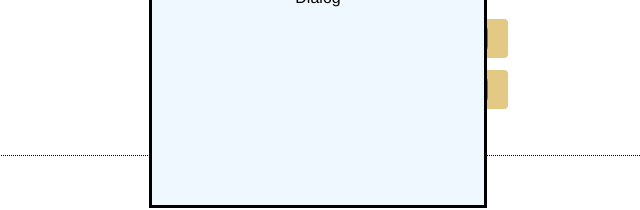
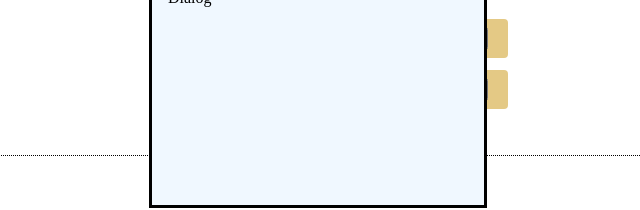
Before and after one commit to y-soliloquy/vue-ts-study, a Vue app: page / in a window 1280 px wide. Both pictures are taken after a click on the button "Change". Shown: the part 311-521 px from the top of the page, without its empty margins (322-962 px from the left). Built offline with nearby package versions, Linux system fonts and the light colour scheme.

Commit message:
teleportタグによってdialogの階層を変更する

```diff
--- a/src/components/Resavation.vue
+++ b/src/components/Resavation.vue
@@ -46,9 +46,11 @@ const getContent = () => {
             <ResavationList />
         </div> -->
         <button @click="onClickButton">Change</button>
-        <dialog :open="isDialogOpen" class="dialog">
-            <span>Dialog</span>
-        </dialog>
+        <teleport to="body">
+            <dialog :open="isDialogOpen" class="dialog">
+                <span>Dialog</span>
+            </dialog>
+        </teleport>
     </div>
 </template>
 
```
